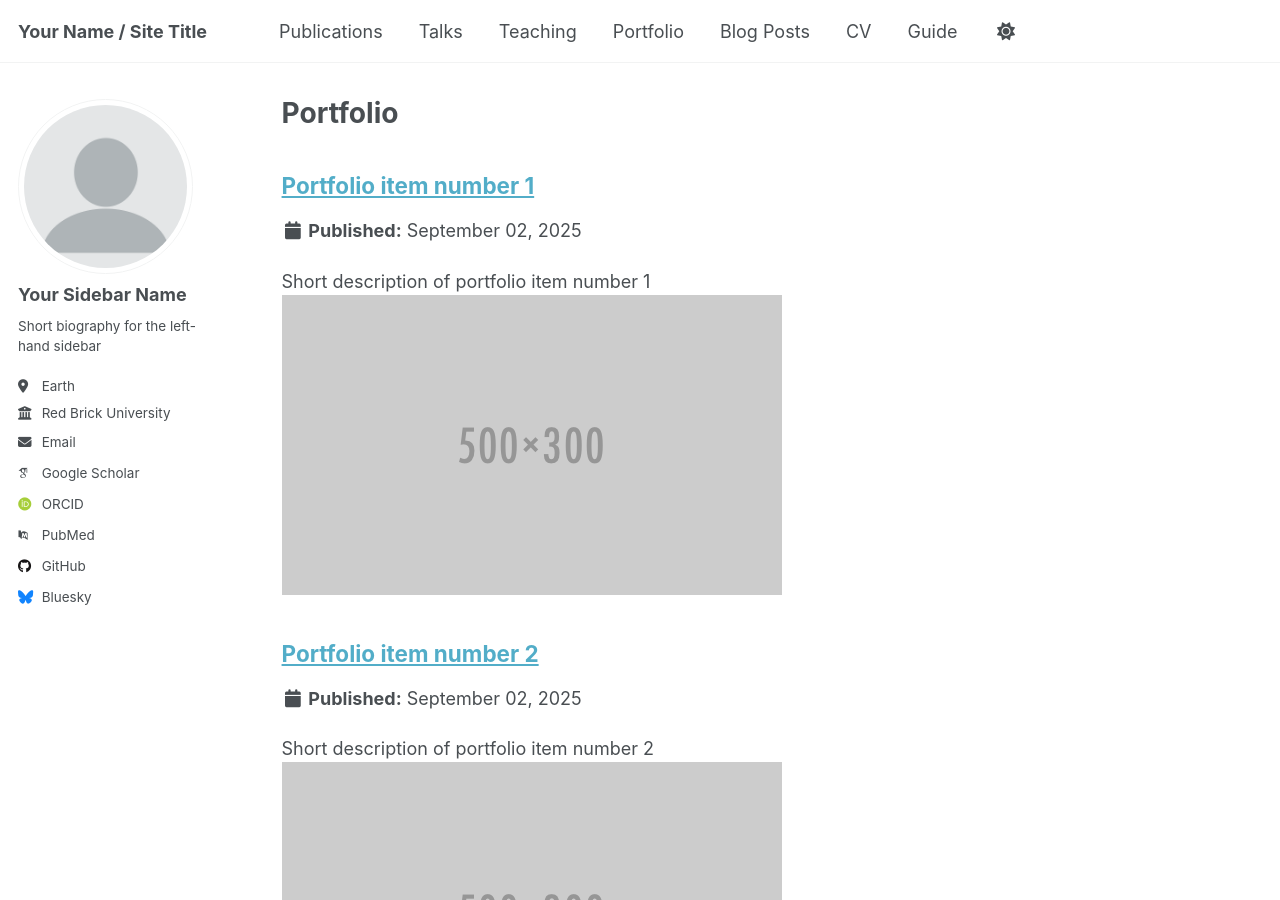
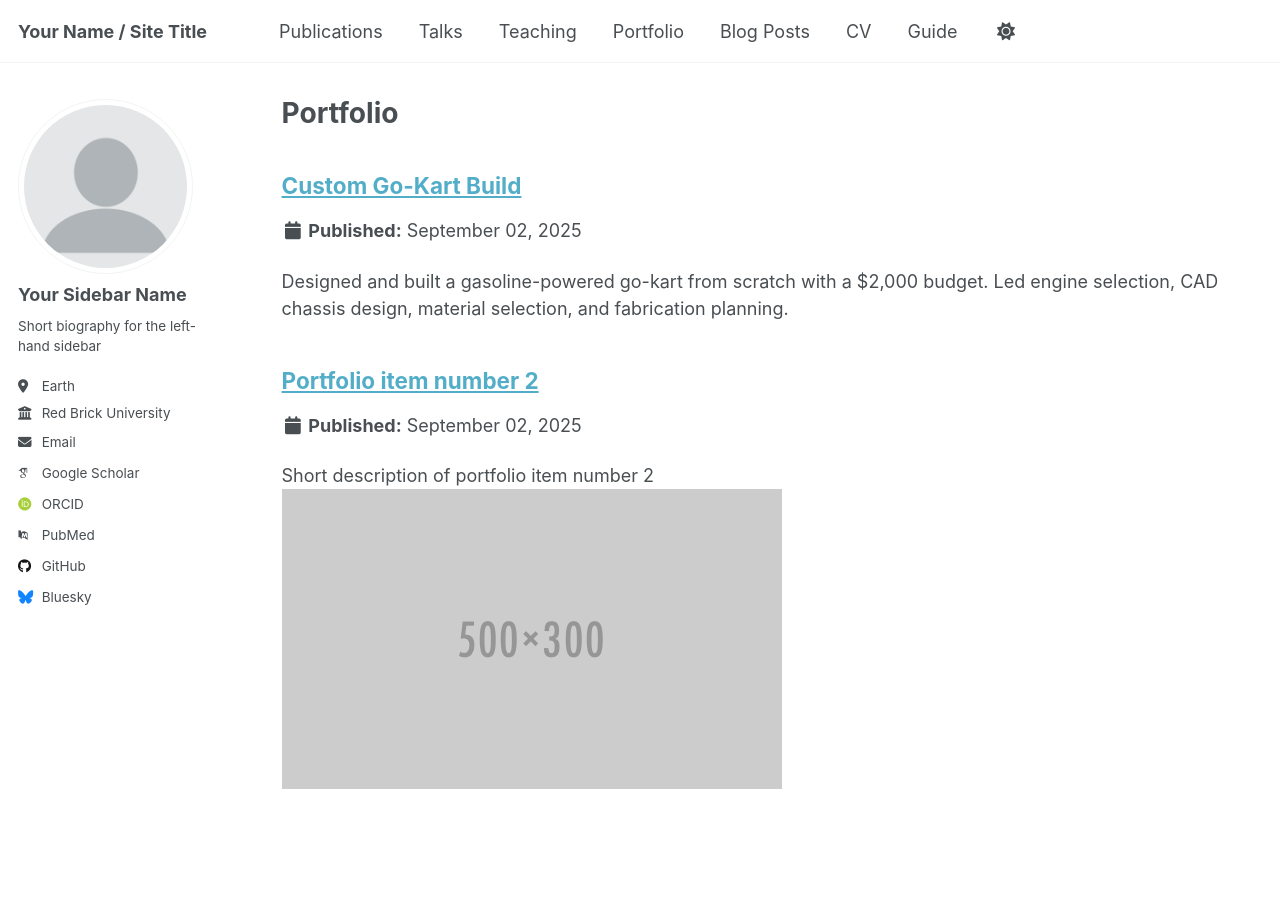
Before and after one commit to markoa24-portfolio/markagban.github.io, a Jekyll site: the page built from _pages/portfolio.html, in a window 1280 px wide and 900 px high. Built offline with Jekyll 4.4.1, drawn with Linux system fonts in a browser that asks for light colours; some web fonts are replaced; a script that is not in the unit is left out; part of the change alters nothing that is shown.

Commit message:
Update portfolio-1.md

```diff
--- a/_portfolio/portfolio-1.md
+++ b/_portfolio/portfolio-1.md
@@ -1,7 +1,32 @@
 ---
-title: "Portfolio item number 1"
-excerpt: "Short description of portfolio item number 1<br/><img src='/images/500x300.png'>"
+title: "Custom Go-Kart Build"
+excerpt: "Designed and built a gasoline-powered go-kart from scratch with a $2,000 budget. Led engine selection, CAD chassis design, material selection, and fabrication planning."
 collection: portfolio
 ---
 
-This is an item in your portfolio. It can be have images or nice text. If you name the file .md, it will be parsed as markdown. If you name the file .html, it will be parsed as HTML.
+## Custom Go-Kart Build
+
+**Context:**
+Designed and built a gasoline-powered go-kart from scratch with my brother under a $2,000 budget. Goal was to create a single-seater kart using a torque converter system.
+
+**My Role:**
+- Led engine selection (trade study: Predator 212 vs Tillotson vs Lifan).
+- Designed chassis using SolidWorks Weldments with 1"x1" A513 square tubing.
+- Performed cut list optimization and planned fabrication steps.
+- Selected materials and verified axle clearance with the engine plate.
+
+**Process:**
+- CAD modeling and chassis structural planning.
+- Evaluated torque converter vs gearbox.
+- Planned welding and fabrication workflow.
+
+**Outcome (In Progress):**
+- CAD model finalized and validated.
+- Material list created and tubing length calculated.
+- Ready for fabrication (cutting + welding next).
+
+![Go-Kart CAD](../images/go-kart-cad.png)
+*(Add actual CAD screenshot or build photo here later)*
+
+**Reflection:**
+This project taught me about design-for-manufacturing, budget-driven engineering, and efficient use of materials. It also gave hands-on experience in CAD, trade studies, and planning fabrication for real-world builds.
```
